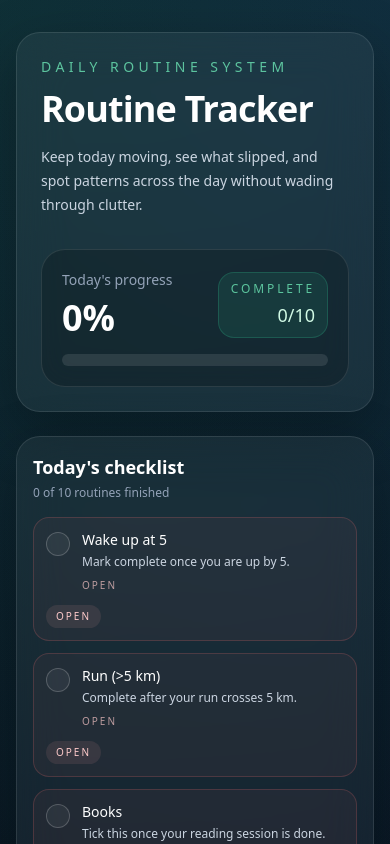
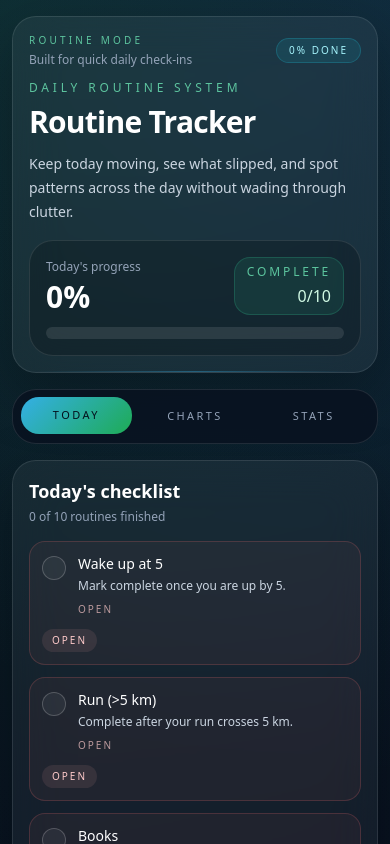
Before and after one commit to DarshanKS09/Tracker, a Next.js app: page / in a window 390 px wide. Shown: the top 844 px of the page. Built offline with nearby package versions, Linux system fonts and the light colour scheme; no server answers; the database is empty.

Commit message:
responsiveness added

```diff
--- a/app/globals.css
+++ b/app/globals.css
@@ -21,3 +21,51 @@ body {
 .panel {
   @apply rounded-3xl border border-white/10 bg-white/5 backdrop-blur-xl shadow-panel;
 }
+
+.mobile-shell {
+  position: relative;
+}
+
+.mobile-shell::after {
+  content: "";
+  position: absolute;
+  inset: auto 20px 0 20px;
+  height: 1px;
+  background: linear-gradient(90deg, transparent, rgba(56, 189, 248, 0.35), transparent);
+}
+
+.mobile-nav {
+  position: sticky;
+  bottom: 12px;
+  z-index: 30;
+  display: grid;
+  grid-template-columns: repeat(3, minmax(0, 1fr));
+  gap: 8px;
+  padding: 8px;
+  border: 1px solid rgba(255, 255, 255, 0.1);
+  border-radius: 24px;
+  background: rgba(8, 17, 31, 0.78);
+  backdrop-filter: blur(22px);
+}
+
+.mobile-nav-item {
+  padding: 10px 12px;
+  border-radius: 18px;
+  color: rgb(148 163 184);
+  font-size: 11px;
+  letter-spacing: 0.22em;
+  text-transform: uppercase;
+  transition: background-color 180ms ease, color 180ms ease, transform 180ms ease;
+}
+
+.mobile-nav-item.active {
+  background: linear-gradient(135deg, rgba(56, 189, 248, 0.92), rgba(34, 197, 94, 0.86));
+  color: #04111d;
+  transform: translateY(-1px);
+}
+
+@media (max-width: 1023px) {
+  body {
+    padding-bottom: 96px;
+  }
+}
--- a/app/page.tsx
+++ b/app/page.tsx
@@ -1,5 +1,4 @@
 import { RoutineDashboardShell } from "@/components/routine-dashboard-shell";
-import { StatsGrid } from "@/components/stats-grid";
 import { getRoutinePageData } from "@/utils/routine-data";
 
 export const dynamic = "force-dynamic";
@@ -8,15 +7,14 @@ export default async function HomePage() {
   const data = await getRoutinePageData();
 
   return (
-    <main className="mx-auto flex min-h-screen w-full max-w-7xl flex-col gap-6 px-4 py-8 sm:px-6 lg:px-8">
+    <main className="mx-auto flex min-h-screen w-full max-w-7xl flex-col gap-4 px-3 py-4 sm:gap-6 sm:px-6 sm:py-8 lg:px-8">
       <RoutineDashboardShell
         today={data.today}
         initialTasks={data.daily.tasks}
         weeklyChartData={data.weekly.chartData}
         weeklyFeedback={data.weekly.feedback}
+        stats={data.weekly.summary}
       />
-
-      <StatsGrid stats={data.weekly.summary} />
     </main>
   );
 }
--- a/components/daily-progress.tsx
+++ b/components/daily-progress.tsx
@@ -10,15 +10,15 @@ export function DailyProgress({
   totalTasks
 }: DailyProgressProps) {
   return (
-    <div className="flex min-w-[280px] flex-col gap-4 rounded-3xl border border-white/10 bg-black/20 p-5">
+    <div className="flex min-w-0 flex-col gap-3 rounded-3xl border border-white/10 bg-black/20 p-4 sm:min-w-[280px] sm:gap-4 sm:p-5">
       <div className="flex items-end justify-between gap-4">
         <div>
-          <p className="text-sm text-slate-400">Today&apos;s progress</p>
-          <p className="mt-2 text-4xl font-semibold text-white">{percentage}%</p>
+          <p className="text-xs text-slate-400 sm:text-sm">Today&apos;s progress</p>
+          <p className="mt-1 text-3xl font-semibold text-white sm:mt-2 sm:text-4xl">{percentage}%</p>
         </div>
-        <div className="rounded-2xl border border-emerald-400/20 bg-emerald-400/10 px-3 py-2 text-right">
+        <div className="rounded-2xl border border-emerald-400/20 bg-emerald-400/10 px-3 py-1.5 text-right sm:px-3 sm:py-2">
           <p className="text-xs uppercase tracking-[0.24em] text-emerald-300/80">Complete</p>
-          <p className="mt-1 text-lg font-medium text-emerald-100">
+          <p className="mt-1 text-base font-medium text-emerald-100 sm:text-lg">
             {completedCount}/{totalTasks}
           </p>
         </div>
--- a/components/routine-dashboard-shell.tsx
+++ b/components/routine-dashboard-shell.tsx
@@ -4,22 +4,26 @@ import { useEffect, useState } from "react";
 import { DailyChecklist } from "@/components/daily-checklist";
 import { DailyProgress } from "@/components/daily-progress";
 import { DashboardCharts } from "@/components/dashboard-charts";
-import type { DailyTaskItem, WeeklyChartPoint, WeeklyFeedbackPoint } from "@/utils/types";
+import { StatsGrid } from "@/components/stats-grid";
+import type { DailyTaskItem, WeeklyChartPoint, WeeklyFeedbackPoint, WeeklySummary } from "@/utils/types";
 
 type RoutineDashboardShellProps = {
   today: string;
   initialTasks: DailyTaskItem[];
   weeklyChartData: WeeklyChartPoint[];
   weeklyFeedback: WeeklyFeedbackPoint[];
+  stats: WeeklySummary;
 };
 
 export function RoutineDashboardShell({
   today,
   initialTasks,
   weeklyChartData,
-  weeklyFeedback
+  weeklyFeedback,
+  stats
 }: RoutineDashboardShellProps) {
   const [tasks, setTasks] = useState(initialTasks);
+  const [mobileView, setMobileView] = useState<"today" | "charts" | "stats">("today");
 
   useEffect(() => {
     setTasks(initialTasks);
@@ -30,20 +34,42 @@ export function RoutineDashboardShell({
 
   return (
     <>
-      <section className="panel overflow-hidden p-6 sm:p-8">
-        <div className="flex flex-col gap-8 lg:flex-row lg:items-end lg:justify-between">
+      <section className="panel mobile-shell overflow-hidden p-4 sm:p-8">
+        <div className="flex flex-col gap-5 lg:flex-row lg:items-end lg:justify-between">
           <div className="max-w-2xl">
-            <p className="text-sm uppercase tracking-[0.32em] text-emerald-300/80">
+            <div className="mb-3 flex items-center justify-between lg:hidden">
+              <div>
+                <p className="text-[10px] uppercase tracking-[0.32em] text-emerald-300/80">
+                  Routine mode
+                </p>
+                <p className="mt-1 text-xs text-slate-400">Built for quick daily check-ins</p>
+              </div>
+              <div className="rounded-full border border-cyan-400/20 bg-cyan-400/10 px-3 py-1 text-[10px] uppercase tracking-[0.2em] text-cyan-200">
+                {percentage}% done
+              </div>
+            </div>
+
+            <p className="text-xs uppercase tracking-[0.32em] text-emerald-300/80 sm:text-sm">
               Daily routine system
             </p>
-            <h1 className="mt-3 text-4xl font-semibold tracking-tight text-white sm:text-5xl">
+            <h1 className="mt-2 text-3xl font-semibold tracking-tight text-white sm:mt-3 sm:text-5xl">
               Routine Tracker
             </h1>
-            <p className="mt-4 max-w-xl text-sm leading-6 text-slate-300 sm:text-base">
+            <p className="mt-3 max-w-xl text-sm leading-6 text-slate-300 sm:mt-4 sm:text-base">
               Keep today moving, see what slipped, and spot patterns across the day without
               wading through clutter.
             </p>
           </div>
+          <div className="hidden lg:block">
+            <DailyProgress
+              completedCount={completedCount}
+              percentage={percentage}
+              totalTasks={tasks.length}
+            />
+          </div>
+        </div>
+
+        <div className="mt-4 lg:hidden">
           <DailyProgress
             completedCount={completedCount}
             percentage={percentage}
@@ -52,7 +78,31 @@ export function RoutineDashboardShell({
         </div>
       </section>
 
-      <section className="grid gap-6 lg:grid-cols-[1.05fr_0.95fr]">
+      <div className="mobile-nav lg:hidden">
+        <button
+          type="button"
+          onClick={() => setMobileView("today")}
+          className={mobileView === "today" ? "mobile-nav-item active" : "mobile-nav-item"}
+        >
+          Today
+        </button>
+        <button
+          type="button"
+          onClick={() => setMobileView("charts")}
+          className={mobileView === "charts" ? "mobile-nav-item active" : "mobile-nav-item"}
+        >
+          Charts
+        </button>
+        <button
+          type="button"
+          onClick={() => setMobileView("stats")}
+          className={mobileView === "stats" ? "mobile-nav-item active" : "mobile-nav-item"}
+        >
+          Stats
+        </button>
+      </div>
+
+      <section className="hidden gap-6 lg:grid lg:grid-cols-[1.05fr_0.95fr]">
         <DailyChecklist tasks={tasks} onTasksChange={setTasks} />
         <DashboardCharts
           tasks={tasks}
@@ -61,6 +111,25 @@ export function RoutineDashboardShell({
           weeklyFeedback={weeklyFeedback}
         />
       </section>
+
+      <section className="lg:hidden">
+        {mobileView === "today" ? (
+          <DailyChecklist tasks={tasks} onTasksChange={setTasks} />
+        ) : null}
+        {mobileView === "charts" ? (
+          <DashboardCharts
+            tasks={tasks}
+            today={today}
+            weeklyChartData={weeklyChartData}
+            weeklyFeedback={weeklyFeedback}
+          />
+        ) : null}
+        {mobileView === "stats" ? <StatsGrid stats={stats} compact /> : null}
+      </section>
+
+      <section className="hidden lg:block">
+        <StatsGrid stats={stats} />
+      </section>
     </>
   );
 }
--- a/components/stats-grid.tsx
+++ b/components/stats-grid.tsx
@@ -3,6 +3,7 @@ import type { WeeklySummary } from "@/utils/types";
 
 type StatsGridProps = {
   stats: WeeklySummary;
+  compact?: boolean;
 };
 
 const statItems = [
@@ -33,7 +34,7 @@ const statItems = [
   }
 ] as const;
 
-export function StatsGrid({ stats }: StatsGridProps) {
+export function StatsGrid({ stats, compact = false }: StatsGridProps) {
   const values: Record<(typeof statItems)[number]["key"], string> = {
     totalTasks: stats.totalTasks.toString(),
     averageCompletion: `${stats.averageCompletion}%`,
@@ -43,11 +44,13 @@ export function StatsGrid({ stats }: StatsGridProps) {
   };
 
   return (
-    <section className="grid gap-4 md:grid-cols-2 xl:grid-cols-5">
+    <section className={compact ? "grid gap-3" : "grid gap-4 md:grid-cols-2 xl:grid-cols-5"}>
       {statItems.map((item) => (
-        <div key={item.key} className="panel p-5">
-          <p className="text-sm text-slate-400">{item.label}</p>
-          <p className={clsx("mt-3 text-2xl font-semibold", item.accent)}>{values[item.key]}</p>
+        <div key={item.key} className={clsx("panel", compact ? "p-4" : "p-5")}>
+          <p className={clsx("text-slate-400", compact ? "text-xs" : "text-sm")}>{item.label}</p>
+          <p className={clsx("mt-3 font-semibold", item.accent, compact ? "text-xl" : "text-2xl")}>
+            {values[item.key]}
+          </p>
         </div>
       ))}
     </section>
```
